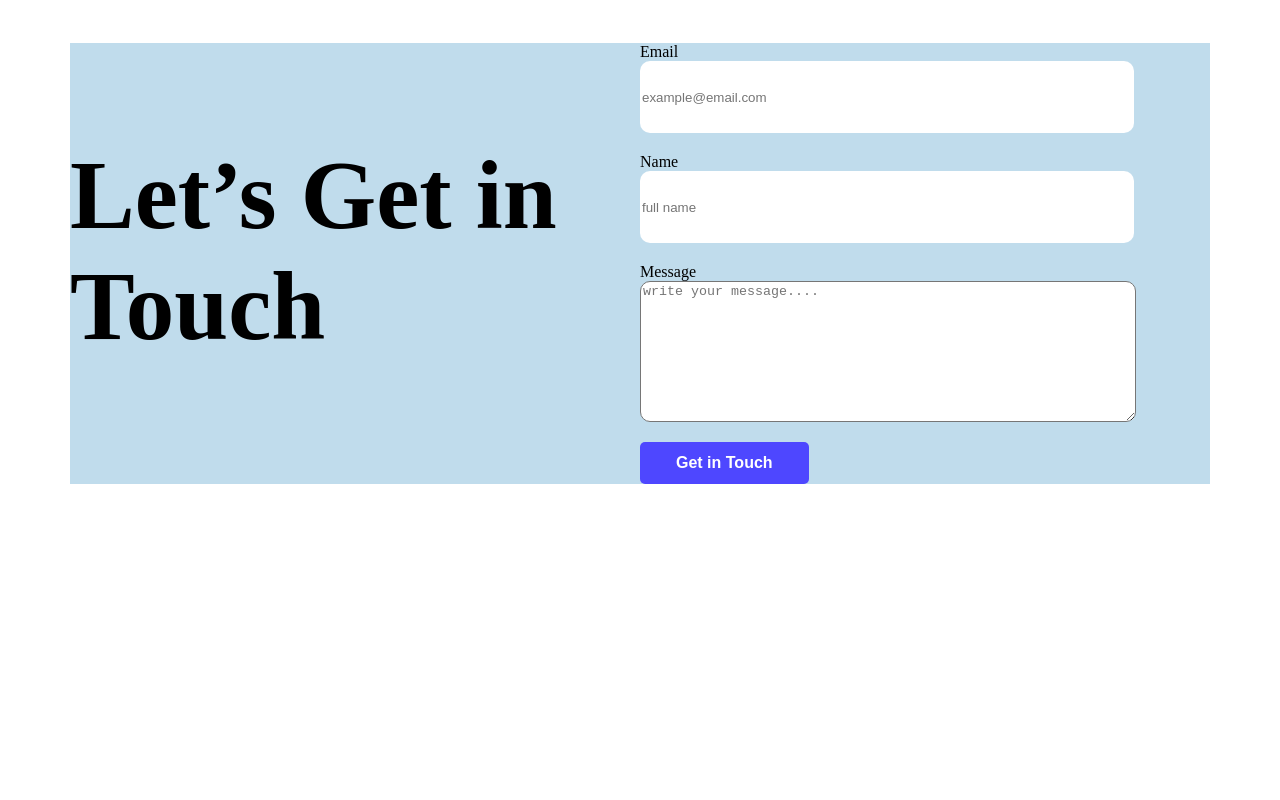
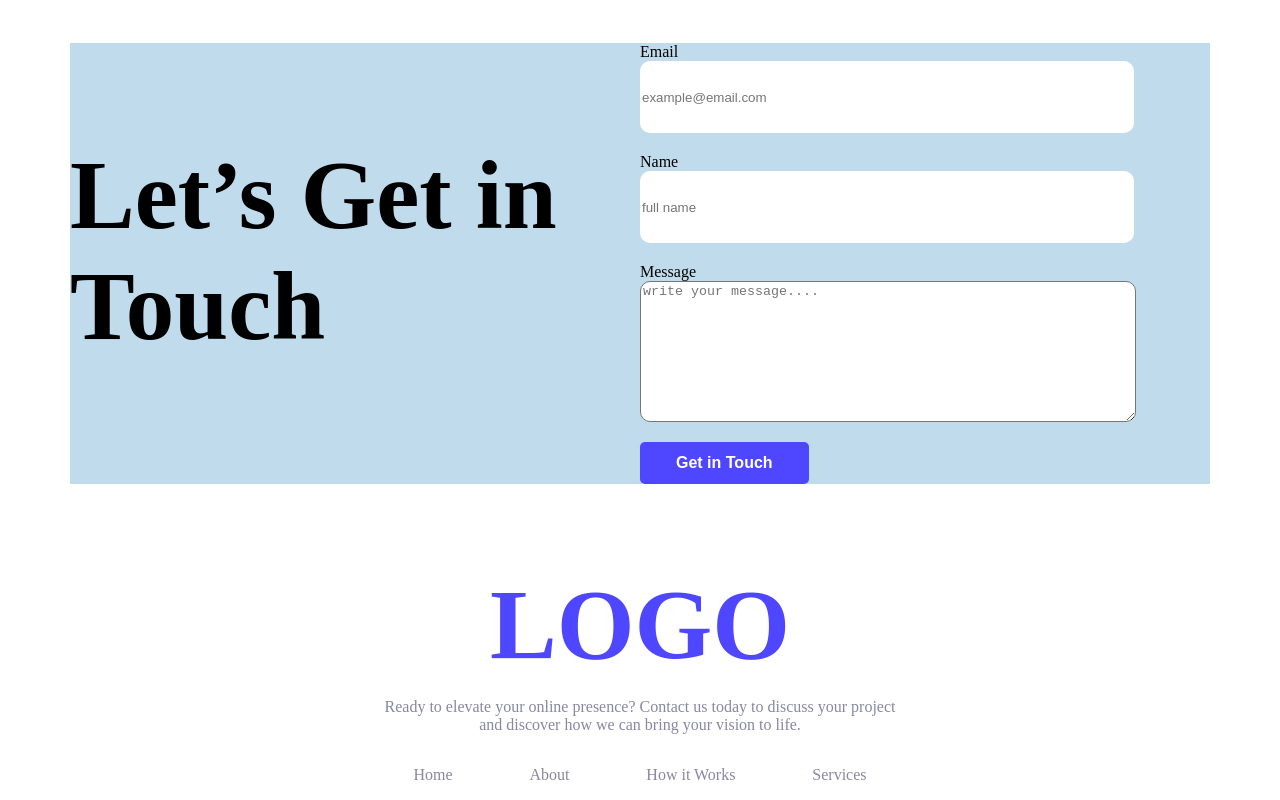
Before and after one commit to NAFIZ982/assiengment-1, a plain HTML site: page index.html in a window 1280 px wide. Shown: the part 2650-3450 px from the top of the page. Before the commit the page ends 3142 px from the top, so only its background shows below. Drawn offline with Linux system fonts and the light colour scheme.

Commit message:
last commit

```diff
--- a/index.html
+++ b/index.html
@@ -111,6 +111,28 @@
 
     </form>
 </div>
+
+
+    </footer>
+    <footer>
+<section class="logo">
+<h1 class="last-tit">LOGO</h1>
+<p class="last-des">Ready to elevate your online presence? Contact us today to discuss your project and discover how we can bring your vision to life.</p>
+<div class="logo-properti">
+    <div class="logo-properties">
+        <p class="logo-titles">Home</p>
+    </div>
+    <div class="logo-properties">
+        <p class="logo-titles">About</p>
+    </div>
+    <div class="logo-properties">
+        <p class="logo-titles">How it Works</p>
+    </div>
+    <div class="logo-properties">
+        <p class="logo-titles">Services</p>
+    </div>
+</div>
+</section>
     </footer>
 
 </body>
--- a/styles/style.css
+++ b/styles/style.css
@@ -172,3 +172,31 @@ footer textarea{
   margin-bottom: 20px;
   display: block;
 }
+.logo{
+    max-width: 530px;
+    max-height: 220px;
+}
+.last-tit{
+    font-size: 100px;
+    font-weight: bolder;
+    color: #4E47FF;
+    margin-bottom: 8px;
+}
+.last-des{
+    font-size: 16px;
+    font-weight: 400;
+    color:#8987A1 ;
+}
+.logo-properties{
+  font-size: 16px;
+    font-weight: 400;
+    color:#8987A1 ;
+}
+.logo{
+    text-align: center;
+    margin: 0 auto;
+}
+.logo-properti{
+    display: flex;
+    justify-content: space-around;
+}
```
